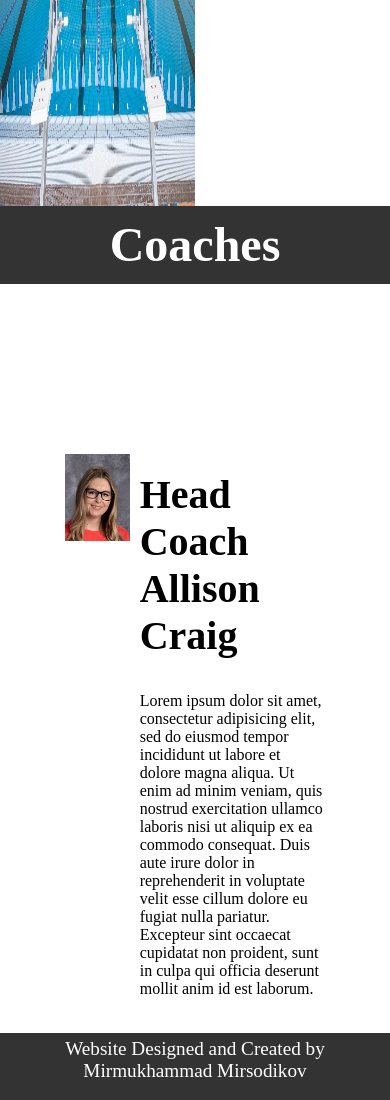
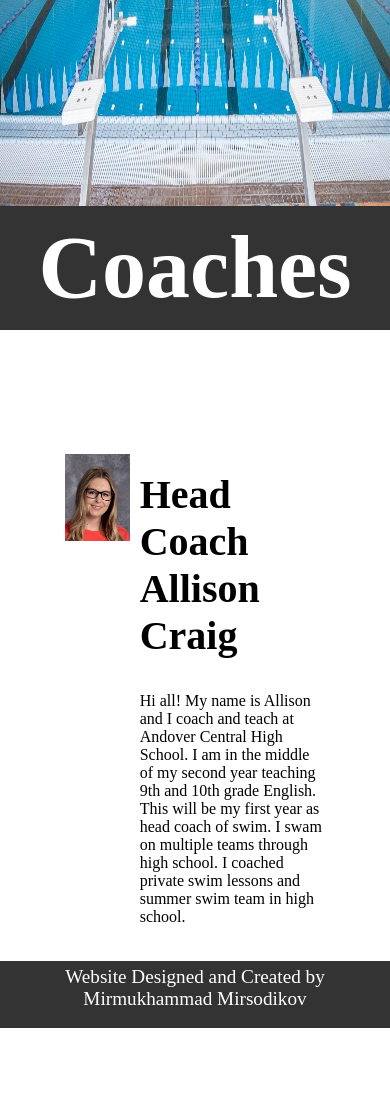
Before and after one commit to mir-mirsodikov/Andover-Swimming-Website, a plain HTML site: page HTML/coaches.html in a window 390 px wide. Shown: the part 393-1493 px from the top of the page. After the commit the page ends 1421 px from the top, so only its background shows below. Drawn offline with Linux system fonts and the light colour scheme; a web font is replaced by a local one.

Commit message:
coach bio

```diff
--- a/CSS/layout.css
+++ b/CSS/layout.css
@@ -21,7 +21,7 @@ header nav li {
   height: 100%;
   margin: 0;
   padding: 0;
-  background-color:  #333;
+  background-color: #333;
 }
 
 header nav li a {
@@ -93,16 +93,3 @@ footer p {
   font-size: 1.2em;
   padding-top: 1.2%;
 }
-
-/* I dont know */
-
-@media only screen and (max-width: 480px) {
-  header h1 {
-    font-size: 3em;
-  }
-
-  header img {
-    display: block;
-    width: 50%;
-  }
-}
--- a/HTML/coaches.html
+++ b/HTML/coaches.html
@@ -35,9 +35,10 @@
         </div>
         <div class="col-1-2">
           <h2>Head Coach Allison Craig</h2>
-          <p>Lorem ipsum dolor sit amet, consectetur adipisicing elit, sed do eiusmod tempor incididunt ut labore et dolore magna aliqua.
-            Ut enim ad minim veniam, quis nostrud exercitation ullamco laboris nisi ut aliquip ex ea commodo consequat. Duis aute irure dolor in reprehenderit in
-            voluptate velit esse cillum dolore eu fugiat nulla pariatur. Excepteur sint occaecat cupidatat non proident, sunt in culpa qui officia deserunt mollit anim id est laborum.</p>
+          <p>Hi all! My name is Allison and I coach and teach at Andover Central High School.
+            I am in the middle of my second year teaching 9th and 10th grade English.
+            This will be my first year as head coach of swim. I swam on multiple teams through high school.
+            I coached private swim lessons and summer swim team in high school. </p>
         </div>
         <div class="col-1-6">
           <p></p>
```
Also changed, not shown: HTML/announcements.html (+4 -0 lines).
